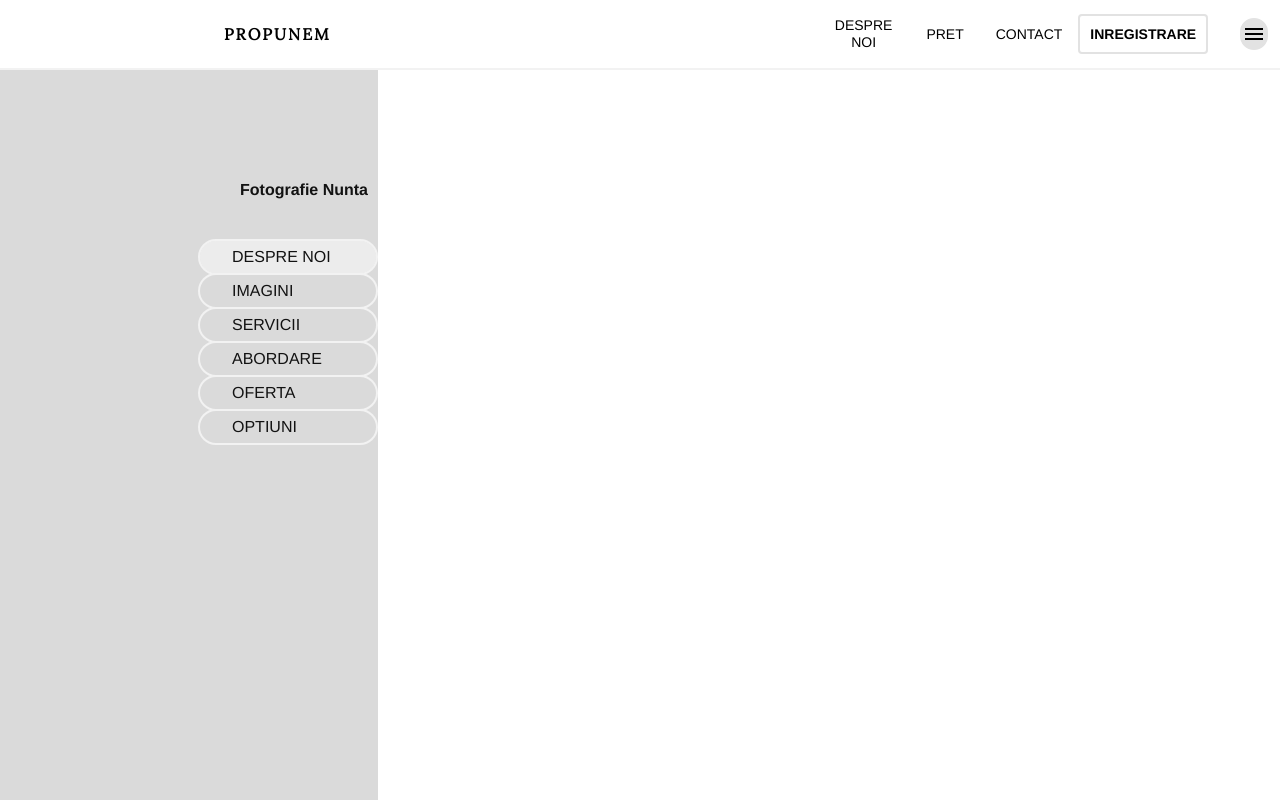
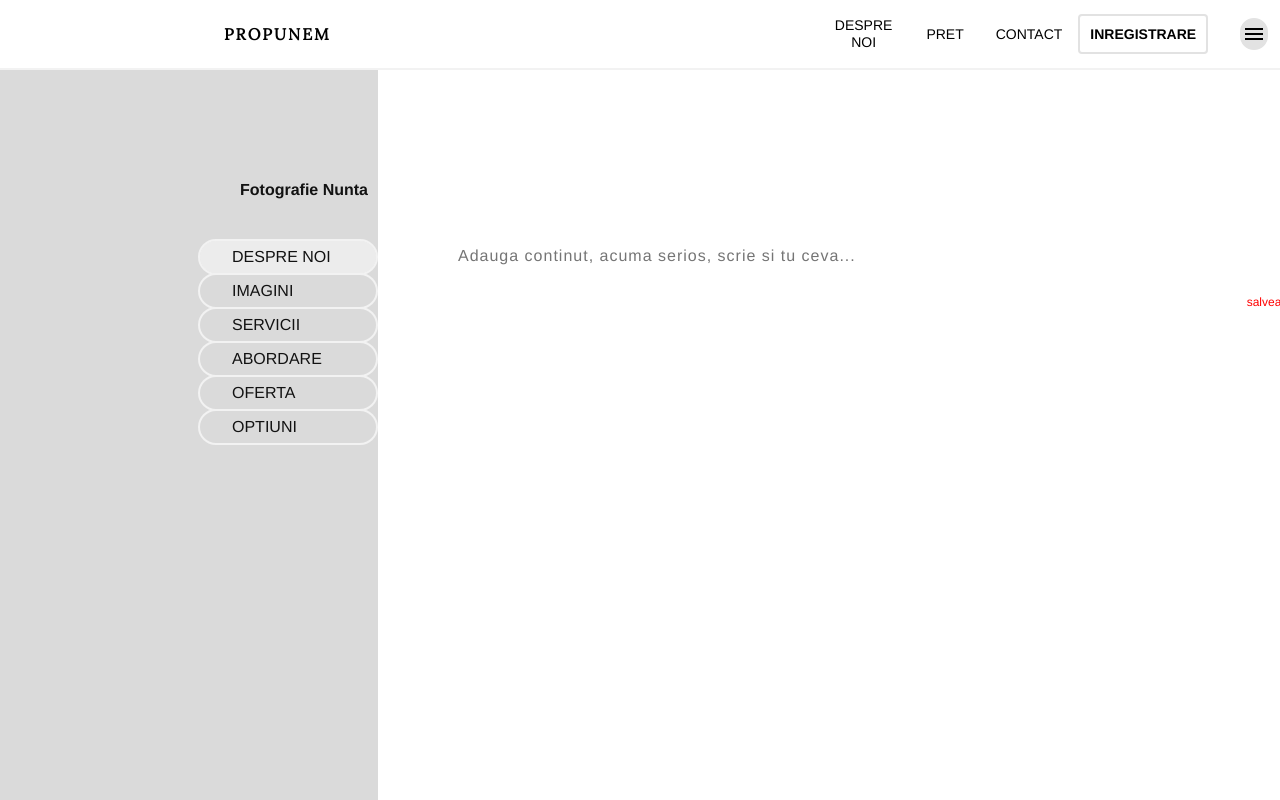
Before and after one commit to rendervis/propunem-app, a React (Create React App) app: page /propunere/despre-noi in a window 1280 px wide. Built offline with nearby package versions, Linux system fonts and the light colour scheme.

Commit message:
added about-us as a Functional - Component with hooks and redux in the Proposal page.

```diff
--- a/src/components/UI/ui-elements.js
+++ b/src/components/UI/ui-elements.js
@@ -38,6 +38,11 @@ export const TextSmall = styled.p`
       color: #000000;
     `}
   ${(props) =>
+    props.display &&
+    css`
+      display: none;
+    `}
+  ${(props) =>
     props.blue &&
     css`
       color: #0277bd;
@@ -70,7 +75,7 @@ export const TextRegular = styled.p`
   line-height: 22px;
   letter-spacing: 1px;
   text-align: left;
-  color: #6F6F6F;
+  color: #6f6f6f;
   margin-bottom: 24px;
 
   ${(props) =>
@@ -135,7 +140,7 @@ export const TextInput = styled.input`
   line-height: 22px;
   letter-spacing: 1px;
   text-align: left;
-  color: #6F6F6F;
+  color: #6f6f6f;
   margin-bottom: 24px;
 
   ${(props) =>
--- /dev/null
+++ b/src/containers/pages/proposal/about-us.container.js
@@ -0,0 +1,166 @@
+import React, { useState, useEffect } from "react";
+import { useSelector, useDispatch } from "react-redux";
+
+import TextArea from "./text-area";
+import { TextSmall } from "../../../components/UI/ui-elements";
+
+import {
+  showText,
+  createText,
+  deleteText,
+  showDefault,
+} from "../../../redux/actions/aboutUs.actions";
+
+let random = [
+  0x10,
+  0x91,
+  0x56,
+  0xbe,
+  0xc4,
+  0xfb,
+  0xc1,
+  0xea,
+  0x71,
+  0xb4,
+  0xef,
+  0xe1,
+  0x67,
+  0x1c,
+  0x58,
+  0x36,
+];
+
+const AboutUs = (props) => {
+  const [newValue, setNewValue] = useState("");
+  const [textCard, setTextCard] = useState({
+    textId: `${1}`,
+    aboutText: "",
+    touched: false,
+  });
+  const dispatch = useDispatch();
+
+  const aboutUsText = useSelector((state, ownProps) =>
+    Object.values(state.aboutUsText.aboutUs)
+  );
+
+  useEffect(() => {
+    dispatch(showText(aboutUsText));
+  }, []);
+
+  useEffect(() => {
+    dispatch(createText(textCard));
+  }, [dispatch, textCard, newValue]);
+
+  const onSaveHandler = (id) => {
+    setTextCard({
+      textId: (1 + id).toString(),
+      aboutText: newValue,
+      touched: false,
+    });
+    dispatch(
+      showDefault({
+        textId: (2 + id).toString(),
+        aboutText: "",
+        touched: false,
+      })
+    );
+  };
+
+  const onUpdateHandler = (id) => {
+    setTextCard({
+      textId: (1 + id).toString(),
+      aboutText: newValue,
+      touched: !aboutUsText[id].touched,
+    });
+  };
+
+  const onDeleteHandler = (textId) => {
+    dispatch(deleteText(textId));
+  };
+
+  const actions = (id, textId, touched) => {
+    if (!aboutUsText[id]) {
+      return null;
+    }
+
+    // console.log("[const actions =]");
+    return (
+      <div
+        style={{
+          display: "flex",
+          flexFlow: "row-reverse ",
+          textAlign: "right",
+        }}
+      >
+        {!aboutUsText[id].aboutText ? (
+          ""
+        ) : (
+          <TextSmall
+            onClick={() => onDeleteHandler(textId)}
+            hovered
+            red
+            style={{ marginLeft: "34px" }}
+          >
+            sterge
+          </TextSmall>
+        )}
+
+        <TextSmall
+          hovered
+          display={!aboutUsText[id].aboutText.toString()}
+          style={{ marginLeft: "34px" }}
+          onClick={() => onUpdateHandler(id)}
+          red={touched}
+        >
+          modifica
+        </TextSmall>
+
+        <TextSmall
+          display={aboutUsText[id].aboutText.toString()}
+          hovered
+          red
+          style={{ marginLeft: "34px" }}
+          onClick={() => onSaveHandler(id)}
+        >
+          salveaza
+        </TextSmall>
+      </div>
+    );
+  };
+
+  const onChangeTextHandler = (text) => {
+    setNewValue(text);
+  };
+  const onClickHandler = (id) => {
+    // console.log("[onClickHandler =]", aboutUsText[id]);
+    setTextCard({
+      textId: aboutUsText[id].textId,
+      aboutText: aboutUsText[id].aboutText,
+      touched: true,
+    });
+    // dispatch(updateTouched())
+  };
+
+  const renderText = () => {
+    return aboutUsText.map((about, index) => {
+      // console.log("[renderText = () =>]", about.textId);
+      return (
+        <div key={random[about.textId].toString()}>
+          <TextArea
+            onClick={() => onClickHandler(index)}
+            onChange={(text) => onChangeTextHandler(text)}
+          />
+          {actions(index, about.textId, about.touched)}
+        </div>
+      );
+    });
+  };
+
+  if (!aboutUsText[0]) {
+    return null;
+  }
+
+  return <div>{renderText()}</div>;
+};
+
+export default AboutUs;
--- a/src/containers/pages/proposal/offer-show.container.js
+++ b/src/containers/pages/proposal/offer-show.container.js
@@ -5,6 +5,7 @@ import {
   deleteCard,
   showDefault,
   showCards,
+  updateCard,
 } from "../../../redux/actions/offer.actions";
 
 import _ from "lodash";
@@ -20,14 +21,15 @@ class OfferShow extends Component {
     this.props.showCards(this.props.cards);
     this.handleKeyList();
   }
-  componentDidUpdate(prevProps, prevState) {
-    console.log("[componentDidUpdate  :]");
-    if (prevProps.cards !== this.props.cards) {
-      console.log("[componentDidUpdate - if:]", "CHANGE");
+  // componentDidUpdate(prevProps, prevState) {
+  //   // console.log("[componentDidUpdate  :]");
+  //   if (prevProps.cards !== this.props.cards) {
+  //     // console.log("[componentDidUpdate - if:]", "CHANGE");
 
-      this.renderList();
-    }
-  }
+  //     this.renderList();
+  //   }
+  // }
+
   getRndInteger = () => {
     return Math.round(Math.random().toFixed(5) * 1000);
   };
@@ -60,48 +62,40 @@ class OfferShow extends Component {
       },
     };
     savedCard.key = this.state.keyList[cardIndex];
-    this.props.createCard(savedCard, cardIndex);
 
     let defaultCardIndex = cardIndex + 1;
     defaultCard.key = this.state.keyList[cardIndex + 1];
     defaultCard.idx = defaultCardIndex;
 
+    this.props.createCard(savedCard, cardIndex);
     this.props.showDefault(defaultCard, defaultCardIndex);
+
     // console.log("[onSaveHandler - AFTER]", this.state.keyList);
+  };
+  onUpdateHandler = (idx) => {
+    const toUpdate = _.find(this.props.cards, function (card) {
+      return card.idx === idx;
+    });
+    this.props.updateCard(toUpdate);
+    console.log(toUpdate);
   };
 
   onDeleteHandler = (key, id) => {
-    // let defaultCard = {
-    //   textCard: {
-    //     id: 0.0,
-    //     title: "",
-    //     secondaryTitle: "",
-    //     text: "",
-    //   },
-    //   offerPlan: {
-    //     standard: false,
-    //     recomandat: false,
-    //     premium: false,
-    //   },
-    // };
-    console.log("[onDeleteHandler: ]", key, id);
+    // console.log("[onDeleteHandler: ]", key, id);
     this.props.deleteCard(id);
 
     let newKeyList = this.state.keyList;
     const index = newKeyList.indexOf(key);
-    // let defaultCardIndex = this.props.cards.length - 1;
-    // defaultCard.idx = defaultCardIndex;
-    // defaultCard.isSaved = false;
-    // defaultCard.key = newKeyList[newKeyList.length - 1];
+
     if (index > -1) {
       newKeyList.splice(index, 1);
     }
 
-    console.log(
-      "[onDeleteHandler - BEFORE]",
-      this.props.cards.length,
-      this.props.cards
-    );
+    // console.log(
+    //   "[onDeleteHandler - BEFORE]",
+    //   this.props.cards.length,
+    //   this.props.cards
+    // );
 
     // this.props.showDefault(defaultCard, defaultCardIndex);
 
@@ -115,6 +109,9 @@ class OfferShow extends Component {
   };
 
   renderList = () => {
+    if (!this.props.cards) {
+      return null;
+    }
     return this.props.cards.map((card, index) => {
       return (
         <div key={card.key.toString()}>
@@ -122,6 +119,7 @@ class OfferShow extends Component {
             isSaved={card.isSaved}
             id={index}
             onSave={this.onSaveHandler}
+            onUpdate={this.onUpdateHandler}
             onDelete={() => this.onDeleteHandler(card.key, card.idx)}
           />
         </div>
@@ -130,8 +128,7 @@ class OfferShow extends Component {
   };
 
   render() {
-    // console.log("[showCards]", this.state.proposal);
-    console.log("[render]", this.state.keyList, this.props.cards);
+    // console.log("[render]", this.props.cards);
     if (!this.props.cards) {
       return <div>Loading...</div>;
     }
@@ -139,7 +136,6 @@ class OfferShow extends Component {
     let cards = null;
 
     if (!this.props.cards.length) {
-      console.log(this.state.keyList[1]);
       cards = <div key={this.state.keyList[1]}>{defaultCard}</div>;
     } else if (this.props.cards) {
       cards = this.renderList();
@@ -160,6 +156,7 @@ export default connect(mapStateToProps, {
   deleteCard,
   showDefault,
   showCards,
+  updateCard,
 })(OfferShow);
 
 // id={(1.1 + index / 10).toFixed(1)}
--- a/src/containers/pages/proposal/proposal-show.page.js
+++ b/src/containers/pages/proposal/proposal-show.page.js
@@ -13,6 +13,7 @@ import Header from "../../header.container";
 
 ///// MAIN Content /////
 import OfferShow from "./offer-show.container";
+import AboutUs from "./about-us.container";
 
 ///// UI elements /////
 import ButtonRound from "../../../components/UI/button-round";
@@ -53,7 +54,7 @@ class ProposalShow extends Component {
               }}
             >
               <Switch>
-                <Route path="/propunere/despre-noi" />
+                <Route path="/propunere/despre-noi" component={AboutUs} />
                 <Route path="/propunere/imagini" />
                 <Route path="/propunere/oferta" component={OfferShow} />
               </Switch>
--- a/src/containers/pages/proposal/text-area..js
+++ b/src/containers/pages/proposal/text-area.js
@@ -33,6 +33,7 @@ class TextArea extends Component {
   };
 
   render() {
+    // console.log("[TextArea extends ->]", this.props);
     return (
       <TextRegular>
         <TextAreaStyled
--- /dev/null
+++ b/src/redux/actions/aboutUs.types.js
@@ -0,0 +1,6 @@
+export const SHOW_TEXT = "SHOW_TEXT";
+export const CREATE_TEXT = "CREATE_TEXT";
+export const UPDATE_TOUCHED = "UPDATE_TOUCHED";
+export const SHOW_DEFAULT = "SHOW_DEFAULT";
+
+export const DELETE_TEXT = "DELETE_TEXT";
--- a/src/redux/actions/offer.actions.js
+++ b/src/redux/actions/offer.actions.js
@@ -6,7 +6,7 @@ export const createCard = (savedCard) => {
     payload: savedCard,
   };
 };
-export const showDefault = (defaultCard, lastIndex) => {
+export const showDefault = (defaultCard) => {
   return {
     type: type.SHOW_DEFAULT,
     payload: defaultCard,
@@ -20,14 +20,10 @@ export const showCards = (cards) => {
   };
 };
 
-export const updateCard = (id, formValues) => {
-  return (dispatch) => {
-    // const response = await streams.patch(`/streams/${id}`, formValues);
-
-    dispatch({
-      type: type.UPDATE_CARD,
-      payload: formValues,
-    });
+export const updateCard = (updatedCard) => {
+  return {
+    type: type.UPDATE_CARD,
+    payload: updatedCard,
   };
 };
 
--- /dev/null
+++ b/src/redux/reducers/about-us.reducer.js
@@ -0,0 +1,61 @@
+import _ from "lodash";
+
+import {
+  SHOW_TEXT,
+  CREATE_TEXT,
+  UPDATE_TOUCHED,
+  DELETE_TEXT,
+  SHOW_DEFAULT,
+} from "../actions/aboutUs.types";
+
+const INITIAL_STATE = {
+  aboutUs: {},
+};
+
+export default (state = INITIAL_STATE, action) => {
+  switch (action.type) {
+    case SHOW_TEXT:
+      // console.log("[case SHOW_TEXT:]", state.aboutUs);
+      return {
+        ...state,
+        aboutUs: {
+          ...state.aboutUs,
+          ..._.mapKeys(action.payload, "textId"),
+        },
+      };
+    case CREATE_TEXT:
+      // console.log("[case CREATE_TEXT:]", action);
+      return {
+        ...state,
+        aboutUs: {
+          ...state.aboutUs,
+          [action.payload.textId]: action.payload,
+        },
+      };
+    case UPDATE_TOUCHED:
+      return {
+        ...state,
+        aboutUs: {
+          ...state.aboutUs,
+          [action.payload.textId]: action.payload,
+        },
+      };
+    case SHOW_DEFAULT:
+      // console.log("[case CREATE_TEXT:]", action);
+      return {
+        ...state,
+        aboutUs: {
+          ...state.aboutUs,
+          [action.payload.textId]: action.payload,
+        },
+      };
+    case DELETE_TEXT:
+      // console.log("[case DELETE_TEXT:]", action);
+      return {
+        ...state,
+        aboutUs: _.omit(state.aboutUs, action.payload),
+      };
+    default:
+      return state;
+  }
+};
--- a/src/redux/reducers/index.js
+++ b/src/redux/reducers/index.js
@@ -2,8 +2,10 @@ import { combineReducers } from "redux";
 import { reducer as formReducer } from "redux-form";
 
 import offerReducer from "./offer.reducer";
+import aboutUsReducer from "./about-us.reducer";
 
 export default combineReducers({
   form: formReducer,
   offer: offerReducer,
+  aboutUsText: aboutUsReducer,
 });
```
Also changed, not shown: src/containers/pages/proposal/offer-form.container.js (+18 -2 lines), src/redux/actions/aboutUs.actions.js (added, +36 -0 lines).
